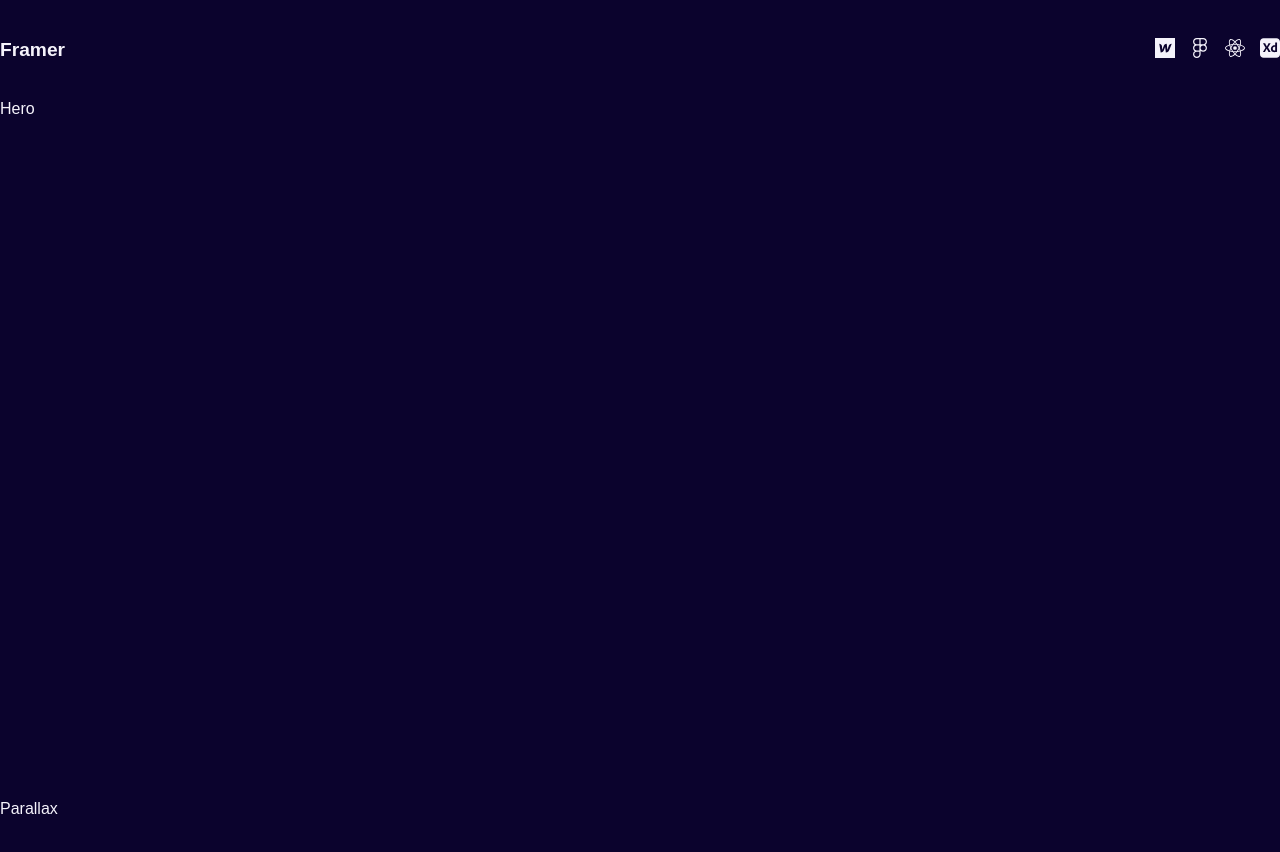
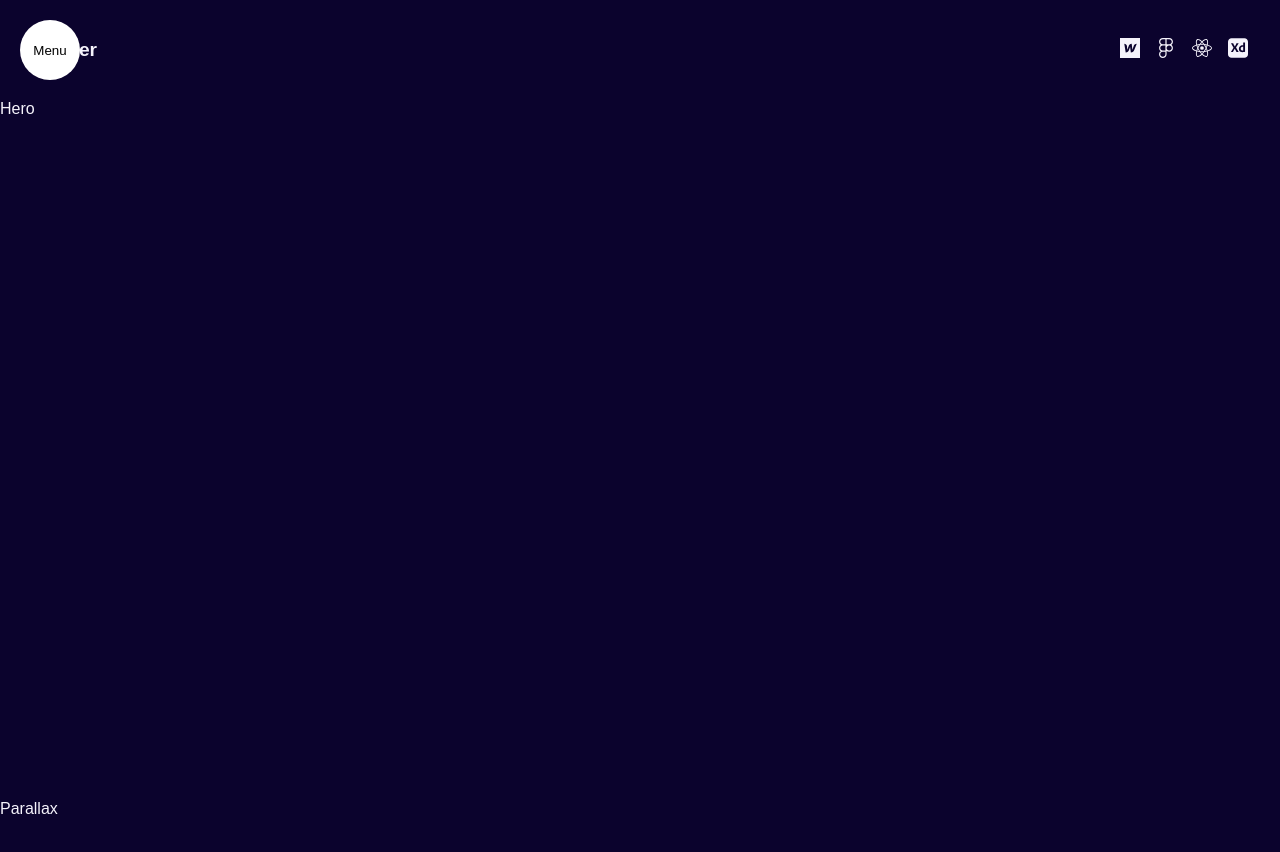
Before and after one commit to janvierjr/Framer, a React (Vite) app: page / in a window 1280 px wide. Shown: the top 852 px of the page. Built offline with nearby package versions, Linux system fonts and the light colour scheme.

Commit message:
initialize sidebar menu button to use framer motion to expand circle animation

```diff
--- a/src/App.jsx
+++ b/src/App.jsx
@@ -1,10 +1,12 @@
 import './App.scss';
-import Navbar from './components/Navbar';
+import Navbar from './components/navbar/Navbar';
+import Sidebar from './components/sidebar/Sidebar';
 
 const App = () => {
   return (
     <div>
       <section>
+        <Sidebar/>
         <Navbar />
         Hero
       </section>
@@ -16,7 +18,7 @@ const App = () => {
       <section>PortfolioDemo3</section>
       <section>Contact</section>
     </div>
-  )
+  );
 }
 
 export default App
--- a/src/App.scss
+++ b/src/App.scss
@@ -32,3 +32,10 @@ section {
   height: 100vh;
   scroll-snap-align: center;
 }
+
+.box {
+  width: 100px;
+  height: 100px;
+  background-color: white;
+  margin-inline: auto;
+}
--- a/src/components/Navbar.jsx
+++ b/src/components/navbar/Navbar.jsx
@@ -1,11 +1,16 @@
 import './Navbar.scss';
+import { motion } from 'framer-motion';
 
 const Navbar = () => {
   return (
     <nav className='navbar'>
       {/** Sidebar */}
       <div className='wrapper'>
-        <span>Framer</span>
+        <motion.span
+          initial={{ opacity: 0, scale: 0.5 }}
+          transition={{ delay: .2, duration: .6, ease: 'circOut' }}
+          animate={{ opacity: 1, scale: 1}}
+        >Framer</motion.span>
         <div className='social'>
           <a href='#'>
             <svg
--- a/src/components/Navbar.scss
+++ b/src/components/navbar/Navbar.scss
@@ -9,6 +9,7 @@
     max-width: 1366px;
     height: 100%;
     margin: auto;
+    padding-inline: 2rem;
   }
 
   .icon {
@@ -24,7 +25,7 @@
 
   .social {
     display: flex;
-    gap: 15px;
+    gap: 1rem;
   }
 }
 
--- /dev/null
+++ b/src/components/sidebar/Sidebar.jsx
@@ -0,0 +1,45 @@
+import { useState } from 'react';
+import './Sidebar.scss';
+import ToggleButton from './toggleButton/ToggleButton';
+import Links from './links/Links';
+import { motion } from 'framer-motion';
+
+const Sidebar = () => {
+  const [open, setOpen] = useState(false);
+  const variants = {
+    open: {
+      clipPath: 'circle(1200px at 50px 50px',
+      transition: {
+        delay: 0.2,
+        type: 'spring',
+        stiffness: 70,
+        damping: 30,
+      },
+    },
+    closed: {
+      clipPath: 'circle(30px at 50px 50px',
+      transition: {
+        delay: 0.2,
+        type: 'spring',
+        stiffness: 350,
+        damping: 60,
+      },
+    },
+  };
+
+  return (
+    <motion.div
+      className='sidebar-wrapper'
+      animate={ open ? 'open' : 'closed'}
+    >
+      <motion.div
+        className='sidebar-bg'
+        variants={variants}>
+        <Links />
+      </motion.div>
+      <ToggleButton setOpen={setOpen} />
+    </motion.div>
+  );
+}
+
+export default Sidebar;
--- /dev/null
+++ b/src/components/sidebar/Sidebar.scss
@@ -0,0 +1,45 @@
+.sidebar-wrapper {
+  display: flex;
+  flex-direction: column;
+  align-items: center;
+  justify-content: center;
+  background-color: white;
+  color: black;
+
+  .sidebar-bg {
+    width: 400px;
+    position: fixed;
+    background-color: white;;
+    top: 0;
+    left: 0;
+    bottom: 0;
+  }
+
+  .links-container{
+    position: relative;
+    width: 100%;
+    height: 100%;
+    display: flex;
+    flex-direction: column;
+    align-items: center;
+    justify-content: center;
+    gap: 1rem;
+
+    a {
+      font-size: 3rem;
+    }
+  }
+
+  .sidebar-btn {
+    width: 50px;
+    height: 50px;
+    border-radius: 50%;
+    background-color: transparent;
+    border: none;
+    position: fixed;
+    top: 25px;
+    left: 25px;
+    cursor: pointer;
+
+  }
+}
--- /dev/null
+++ b/src/components/sidebar/links/Links.jsx
@@ -0,0 +1,7 @@
+const Links = () => {
+  return (
+    <div className="links-container">Links</div>
+  )
+};
+
+export default Links;
--- /dev/null
+++ b/src/components/sidebar/toggleButton/ToggleButton.jsx
@@ -0,0 +1,9 @@
+const ToggleButton = ({setOpen}) => {
+  return (
+    <button onClick={
+      () => setOpen(prev => !prev)
+    } className="sidebar-btn">Menu</button>
+  )
+};
+
+export default ToggleButton;
```
Also changed, not shown: src/components/Test.jsx (added, +17 -0 lines). Lines whose indentation alone changed are shown as unchanged.
